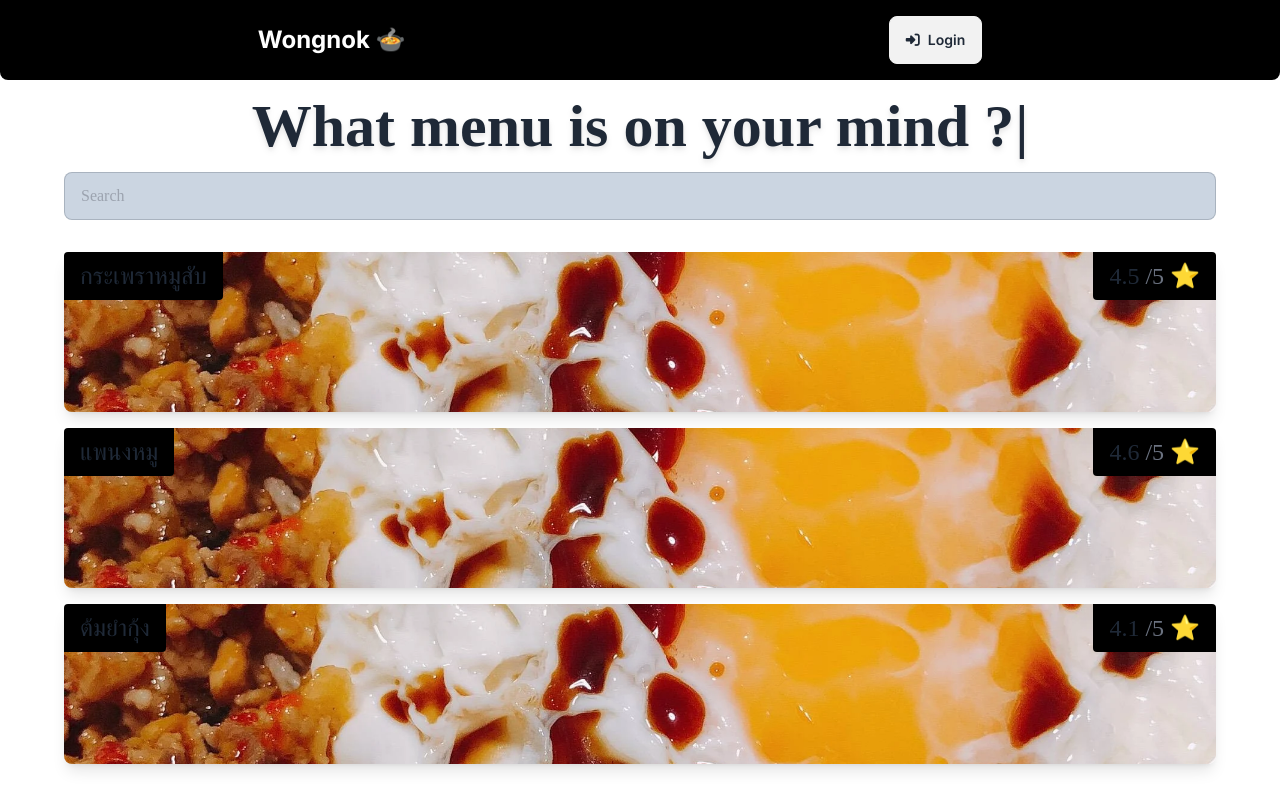
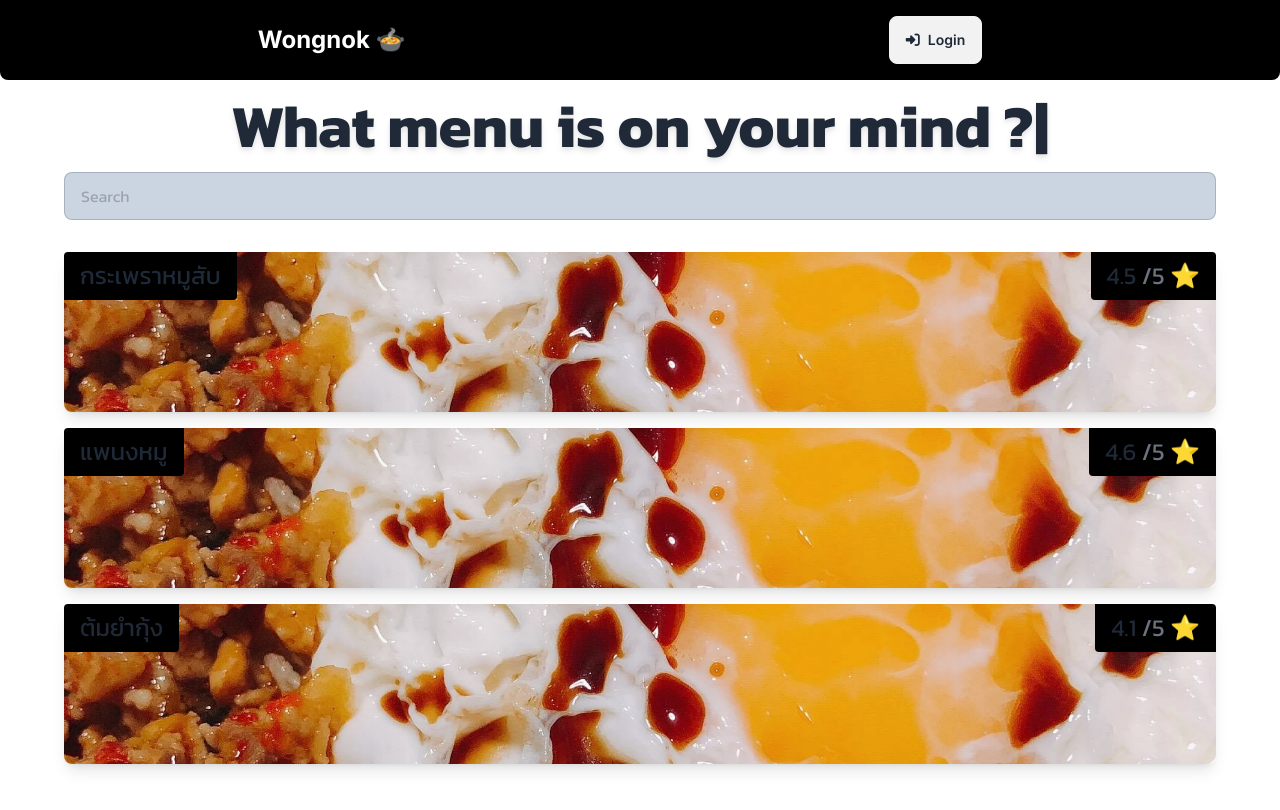
Before and after one commit to Kiratopat-s/507733-wongnok-recipes, a Next.js app: page / in a window 1280 px wide. Shown: the top 810 px of the page. Built offline with nearby package versions, Linux system fonts and the light colour scheme; no server answers.

Commit message:
unject Nav to layout

```diff
--- a/src/app/layout.tsx
+++ b/src/app/layout.tsx
@@ -2,6 +2,7 @@
 import { Inter } from "next/font/google";
 import "./globals.css";
 import NAP from "@/components/NAP";
+import Nav from "@/components/Nav";
 const inter = Inter({ subsets: ["latin"] });
 
 export const metadata: Metadata = {
@@ -22,8 +23,17 @@
             rel="stylesheet"
             href="https://cdnjs.cloudflare.com/ajax/libs/font-awesome/6.5.1/css/all.min.css"
           />
+          <link rel="preconnect" href="https://fonts.googleapis.com"></link>
+          <link rel="preconnect" href="https://fonts.gstatic.com"></link>
+          <link
+            href="https://fonts.googleapis.com/css2?family=Kanit:ital,wght@0,100;0,200;0,300;0,400;0,500;0,600;0,700;0,800;0,900;1,100;1,200;1,300;1,400;1,500;1,600;1,700;1,800;1,900&display=swap"
+            rel="stylesheet"
+          ></link>
         </head>
-        <body className={inter.className}>{children}</body>
+        <body className={inter.className}>
+          <Nav />
+          {children}
+        </body>
       </html>
     </NAP>
   );
```
